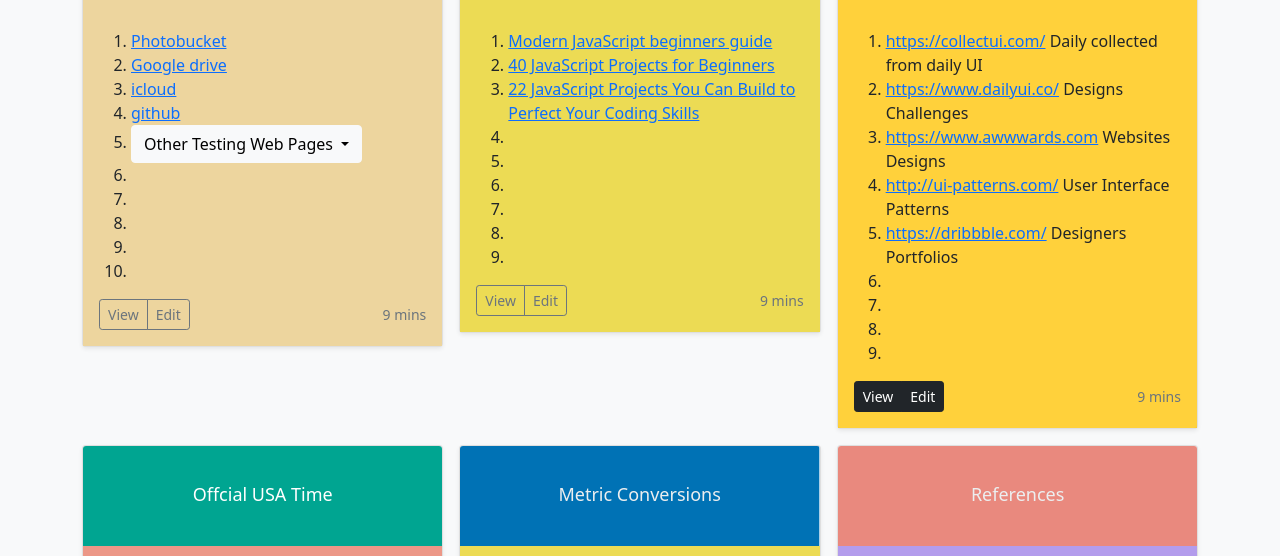
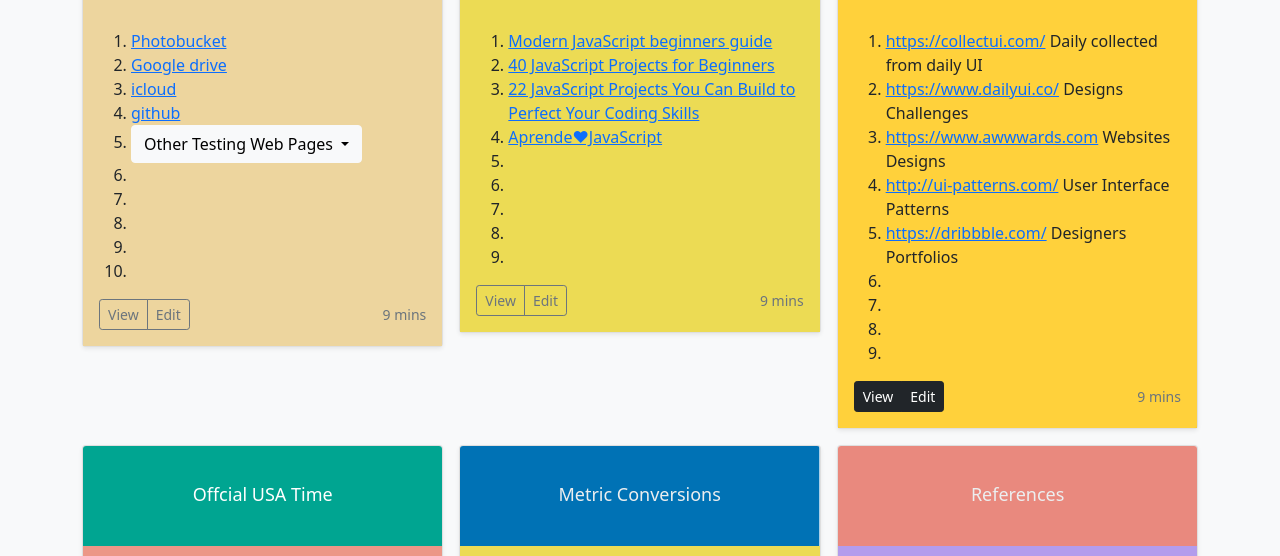
Before and after one commit to jose-guisao/notebook, a plain HTML site: page index.html in a window 1280 px wide. Shown: the part 1692-2248 px from the top of the page. Drawn offline with nearby package versions, Linux system fonts and the light colour scheme.

Commit message:
add link to section

```diff
--- a/index.html
+++ b/index.html
@@ -402,7 +402,7 @@
                   <li><a href="https://dev.to/victorhazbun/modern-javascript-beginners-guide-part-1-4c10" target="_blank">Modern JavaScript beginners guide</a></li>
                   <li><a href="https://www.freecodecamp.org/news/javascript-projects-for-beginners/#how-to-create-a-counter" target="_blank">40 JavaScript Projects for Beginners</a></li>
                   <li><a href="https://mikkegoes.com/javascript-projects-for-beginners/" target="_blank">22 JavaScript Projects You Can Build to Perfect Your Coding Skills</a></li>
-                  <li><a href="http:// "></a></li>
+                  <li><a href="https://aprendejavascript.org/ ">Aprende❤JavaScript</a></li>
                   <li><a href="http:// "></a></li>
                   <li><a href="http:// "></a></li>
                   <li><a href="http:// "></a></li>
```
